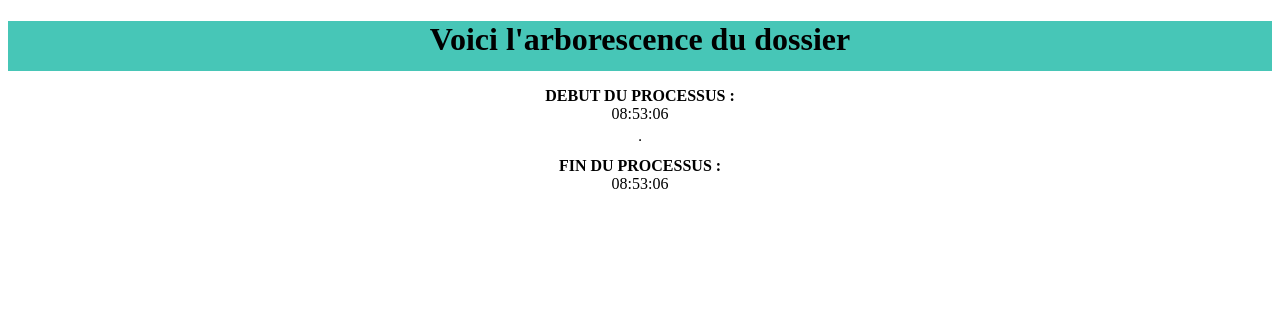
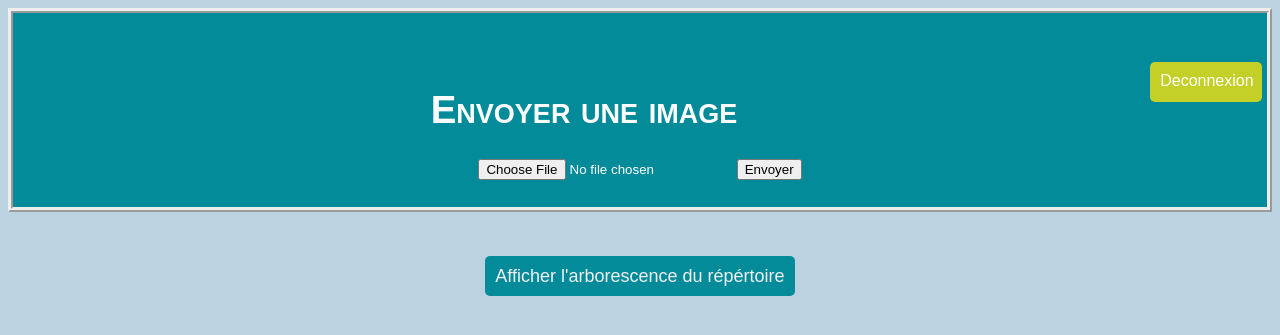
Before and after one commit to aboughatane/TP_FINALE_THYP, a PHP site: page /LireRecursDir.php in a window 1280 px wide. Shown: the top 335 px of the page. Run offline with PHP 8.4, Linux system fonts and the light colour scheme.

Commit message:
first commit

```diff
--- a/LireRecursDir.php
+++ b/LireRecursDir.php
@@ -3,20 +3,26 @@
 <html>
    <head>
       <link rel="stylesheet" href="css.css">
-      <title>bdd images</title>
+      <title> Catalogue des images </title>
    </head>
-   <body>
+   <body id="body">
+   <?php
+      include ("transfert.php");
+      if ( isset($_FILES['file'])){
+             transfert();
+      }
+   ?>
+   <div id="div">
+	   <?php echo '<br /><br /><a href="logout.php" title="Déconnectez-vous" class="dec">Deconnexion</a>';  ?>
+      <h1> Envoyer une image  </h1>
+      <form enctype="multipart/form-data" action="#" method="post">
+         <input type="hidden" name="MAX_FILE_SIZE" value="250000" />
+         <input type="file" name="file" size=1000/>
+         <input type="submit" value="Envoyer" />
+         <br><br>
+      </form>
+	</div>
 
-<div id="div">
-    <h1> Voici l'arborescence du dossier  </h1>
-</div>
-<center><table border="1" cellpadding="10" cellspacing="3">
-
-<P>
-<B> DEBUT DU PROCESSUS :</B>
-<BR>
-<?php echo " ", date ("h:i:s"); ?>
-</P>
 <?php
 
 // Fixer le temps maximum d'exécution à 500 secondes
@@ -24,14 +30,14 @@ set_time_limit (500);
 $path= "docs";
 
 // Fonction explorerDir permet d'explorer les dossiers et les sous-dossiers
-explorerDir($path);
+explorerDir($path, $level=0);
 
-function explorerDir($path){
+function explorerDir($path, $level=0){
 	// la variable folder va contenir un pointeur sur le dossier path qu'on a ouvert avec opendir()
 	$folder = opendir($path);
-
 	// la boucle tourne tant qu'on trouve un fichier dans le dossier
 	while($entree = readdir($folder)){
+
 		// On exclu les arguments . & .. pour éviter que notre script change de dossier
 		if($entree != "." && $entree != ".."){
 			// vérifier que le dossier est un répertoire grace à la fonction is_dir()
@@ -41,7 +47,7 @@ function explorerDir($path){
 				// on affecte "/".$entree a la valeur de path ce qui nous donne $path = $path. "/" .$entree
 				$path .= "/".$entree;
 				//	On rappelle la fonction explorerDir sur notre nouveau chemin $path
-				explorerDir($path);
+				explorerDir($path, $level+1);
 				// On retourne a notre $path de base avant l'affectation
 				$path = $sav_path;
 			}
@@ -57,25 +63,44 @@ function explorerDir($path){
 			substr($path_source, -3) == "JPG")
 			{
 				?>
-				<tr>
-					<td> <?php echo nl2br("\n" .$path_source. "\n\n"); ?> </td>
-					<td> <?php echo "<img src='$path_source' alt='image bdd' width='200' height='200'>"; ?> </td>
-				</tr>
 				<?php
+				// Enregistrer le chemin, la taille et le type de l'images dans la base de données
+				include("pdo.php");
+				$info_image = @getImageSize($path_source);
+				$size_image = $info_image[0] * $info_image[1];
+				$type_image = $info_image[2];
+				switch ($type_image) {
+					case 1:
+						$type_image = 'GIF';
+						break;
+						case 2:
+						$type_image = 'JPG';
+						break;
+						case 3:
+						$type_image = 'PNG';
+						break;
+						}
+
+				$querryExist = "SELECT count(*) FROM website WHERE path = '$path_source'";
+				$count = $mysqlClient->prepare($querryExist);
+				$count->execute([$path]);
+				$imagesCount = $count->fetchColumn();
+
+				if($imagesCount < 1){
+					$querry = "INSERT INTO `website` (`path`, `size`, `type`) VALUES ('$path_source', '$size_image', '$type_image');";
+					$imageInsert = $mysqlClient->prepare($querry);
+					$inserted = $imageInsert->execute();
 				}
 
 			}
 		}
 	}
+}
 closedir($folder);
 }
+echo '<br><br><br><center><a href="show.php" title="Cliquez pour accèder à l\'arborescence" class="show">Afficher l\'arborescence du répértoire </a><center>';
+
 ?>
-</table>
-<P>
-<B>FIN DU PROCESSUS :</B>
-<BR>
-<?php echo " ", date ("h:i:s"); ?>
-</P>
 
 </body>
 </html>
--- a/css.css
+++ b/css.css
@@ -2,17 +2,129 @@
 position: fixed;
 text-align: center;
 font-size: large;
-padding: 5px 10px 10px 10px;
+padding: 5px 5px 5px 5px;
 bottom: 0;
 left: 0;
 width: 100%;
 height: 20px;
-background: lightgrey;
+background: #048b9a84;
 }
 
+#body{
+    background-color: #BBD2E1;
+}
 
 #div{
-    background-color:rgb(71, 198, 183);
+    color : white;
+    font: small-caps bold 1.2rem Arial;
+    background-color:#048B9A;
     text-align:center;
-    height:50px
+    padding: .3rem;
+    border: 5px ridge;
+
 }
+
+#thead{
+    color : rgb(1, 16, 61);
+    font: small-caps bold 1.2rem Arial;
+    background-color:#51a1bd;
+    border: 5px ridge;
+}
+
+.zoom {
+    width: 320px;
+    height: 240px;
+    }
+    .image {
+    width: 100%;
+    height: 100%;
+    }
+    .image img {
+    /* La transition s'applique à la fois sur la largeur et la hauteur, avec une durée d'une seconde. */
+    -webkit-transition: all 1s ease; /* Safari et Chrome */
+    -moz-transition: all 1s ease; /* Firefox */
+    -ms-transition: all 1s ease; /* Internet Explorer 9 */
+    -o-transition: all 1s ease; /* Opera */
+    transition: all 1s ease;
+    }
+    .image:hover img {
+    /* L'image est grossie de 25% */
+    -webkit-transform:scale(1.55); /* Safari et Chrome */
+    -moz-transform:scale(1.55); /* Firefox */
+    -ms-transform:scale(1.55); /* Internet Explorer 9 */
+    -o-transform:scale(1.55); /* Opera */
+    transform:scale(1.55);
+    }
+
+
+    .button {
+        font: large bold Arial, sans-serif;
+        display: block;
+        width: 18px;
+        height: 18px;
+        float: right;
+        background: #c90909;
+        padding: 10px;
+        text-align: center;
+        border-radius: 5px;
+        color: white;
+        text-decoration:none;
+    }
+
+
+    /******  PARTIE CONNEXION/DECONNEXION  ******/
+    .bodyCo {
+        background: linear-gradient(-45deg, #4ca5e4, #35cacc, #047582);
+        background-size: 400% 400%;
+        animation: gradient 5s ease infinite;
+        height: 100vh;
+    }
+
+    @keyframes gradient {
+        0% {
+            background-position: 0% 50%;
+        }
+        50% {
+            background-position: 100% 50%;
+        }
+        100% {
+            background-position: 0% 50%;
+        }
+    }
+
+    .dec {
+        font: medium bold Arial, sans-serif;
+        width: 92px;
+        height: 20px;
+        float: right;
+        background: #dfd91ae1;
+        padding: 10px;
+        text-align: justify;
+        border-radius: 5px;
+        color: white;
+        text-decoration:none;
+    }
+
+    #divCo{
+        color : white;
+        background-color:#048b9a10;
+        padding: .5rem;
+        border: 2px ridge;
+        height:400px;
+        width: 500px;
+        position: fixed;
+        top: 150px;
+    }
+
+    .show {
+        font: large bold Arial, sans-serif;
+        width: 500px;
+        height: 20px;
+        float: inherit;
+        background: #048B9A;
+        padding: 10px;
+        text-align: justify;
+        border-radius: 5px;
+        color: rgb(241, 241, 241);
+        text-decoration:none;
+    }
--- /dev/null
+++ b/logout.php
@@ -0,0 +1,6 @@
+<?php
+ // Se deconnecter du site web
+ session_start();
+ session_destroy();
+ header("location:login.php");
+ ?>
--- /dev/null
+++ b/transfert.php
@@ -0,0 +1,41 @@
+<?php
+// Se fichier se charge du transfert d'une image vers notre repertoire local
+function transfert(){
+    $size_image = 0;
+    $type_image = '';
+    $title_image = '';
+    $taille_max = 250000;
+    $mysqlClient = is_uploaded_file($_FILES['file']['tmp_name']);
+
+    if (!$mysqlClient) {
+        echo "Problème de transfert";
+        return false;
+
+    } else {
+        $size_image = $_FILES['file']['size'];
+
+        // Gérer la taille de l'image
+        if ($size_image > $taille_max) {
+            echo "Attention ce fichier est trop gros !";
+            return false;
+        }
+
+        $file_tmp = $_FILES['file']["tmp_name"];
+        $type_image = $_FILES['file']['type'];
+        $title_image  = $_FILES['file']['name'];
+        $path_image = "docs/".$title_image;
+
+        // connexion à la base de données
+        include("pdo.php");
+        echo "Fichier bien reçu ! <br>";
+
+        $querry = "INSERT INTO `website`
+        (`path`, `size`, `type`) VALUES
+        ('$path_image', '$size_image', '$type_image');";
+
+        move_uploaded_file($file_tmp,$path_image);
+        $imageInsert = $mysqlClient->prepare($querry);
+        $inserted = $imageInsert->execute();
+    }
+}
+?>
```
Also changed, not shown: instruction.php (added, +37 -0 lines), login.php (added, +75 -0 lines), pdo.php (added, +11 -0 lines), show.php (added, +52 -0 lines), Capture/Capture1.PNG (deleted), Capture/accueil.PNG (added), Capture/catalogue1.PNG (added), Capture/catalogue2.png (added), Capture/connexion.PNG (added), Capture/connexionError.PNG (added), Capture/suppression1.PNG (added), Capture/suppression2.PNG (added), readMe.md, 3 other files. Lines whose indentation alone changed are shown as unchanged.
